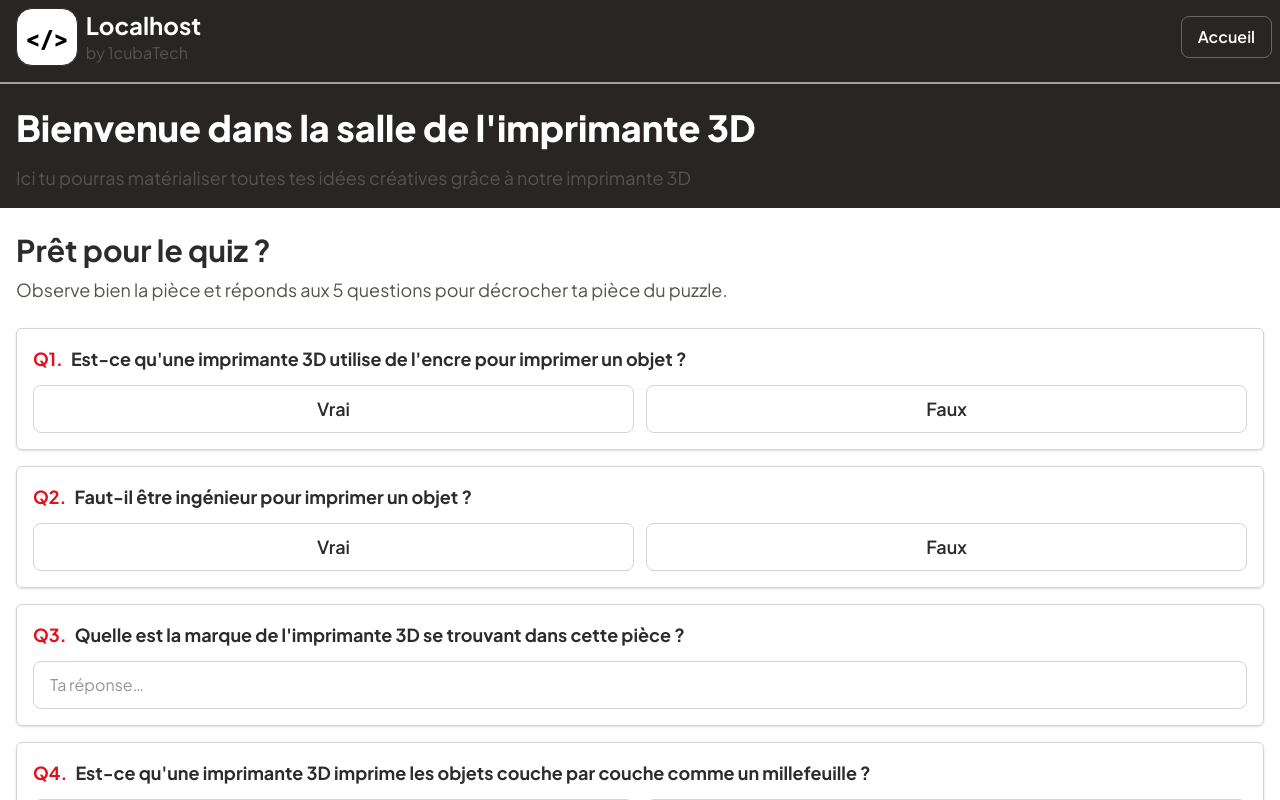
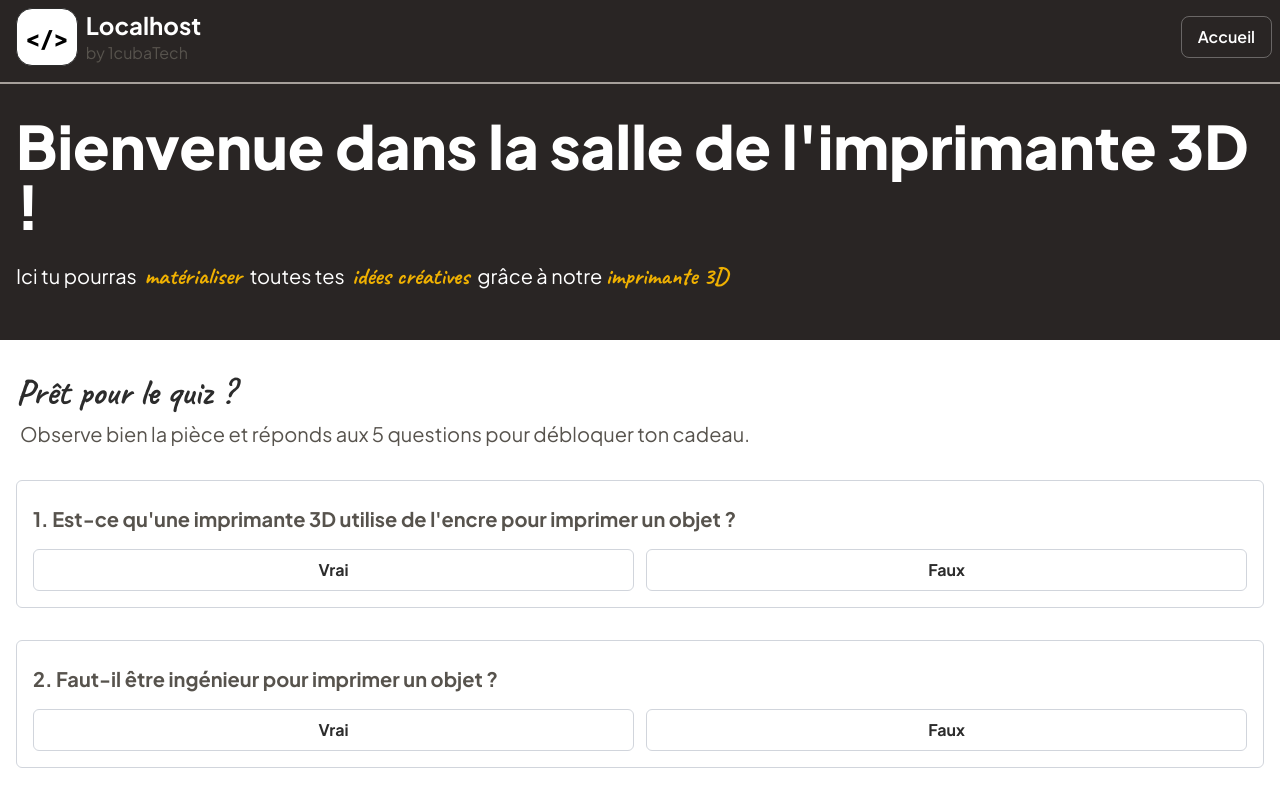
Before and after one commit to Nathan2IQ/404byLocalHost, a Next.js app: page /impression-3d in a window 1280 px wide. Shown: the top 800 px of the page. Built offline with nearby package versions, Linux system fonts and the light colour scheme.

Commit message:
Page impression 3D : style coworking

```diff
--- a/app/impression-3d/ImprimanteQuiz.tsx
+++ b/app/impression-3d/ImprimanteQuiz.tsx
@@ -1,15 +1,17 @@
 "use client";
 
-import { useEffect, useRef, useState } from "react";
+import { useState, type FormEvent } from "react";
 import { markRoomSolved, solvedCount } from "@/lib/progress";
 
 // Nombre total de salles à résoudre pour compléter le jeu (comme dans EnigmeInput).
 const TOTAL_ROOMS = 4;
 
+// Question du quiz : Vrai/Faux (réponse unique) ou texte libre (réponses acceptées).
 type Question =
   | { id: string; label: string; type: "bool"; answer: "vrai" | "faux" }
   | { id: string; label: string; type: "text"; accepted: string[] };
 
+// Les 5 questions du quiz, avec leurs bonnes réponses.
 const QUESTIONS: Question[] = [
   {
     id: "q1",
@@ -47,7 +49,7 @@ const QUESTIONS: Question[] = [
   },
 ];
 
-// Nom d'hôte par défaut d'OctoPi (résolu en mDNS sur le Wi-Fi local).
+// Accès à OctoPi pour lancer l'impression du cadeau (nom d'hôte par défaut, résolu sur le Wi-Fi local).
 const PRINTER_URL = "http://octopi.local";
 const PRINTER_USER = "guest";
 const PRINTER_PASSWORD = "guest";
@@ -63,27 +65,30 @@ function normalize(value: string) {
     .replace(/[^a-z0-9]/g, "");
 }
 
+// Vrai si la saisie contient une des réponses acceptées (ex. "Creality Ender 3" -> "ender").
 function matches(value: string, accepted: string[]) {
   const input = normalize(value);
   return input !== "" && accepted.some((a) => input.includes(a));
 }
 
+// Vérifie la réponse du joueur à une question du quiz.
 function isCorrect(question: Question, value: string) {
   if (question.type === "bool") return value === question.answer;
   return matches(value, question.accepted);
 }
 
-function Credential({ label, value }: { label: string; value: string }) {
-  return (
-    <div className="flex items-center justify-between gap-3 rounded-lg border border-border bg-bg px-4 py-3">
-      <span className="text-text-secondary">{label}</span>
-      <code className="select-all font-mono text-lg font-bold text-text">
-        {value}
-      </code>
-    </div>
-  );
+// Classes du champ texte selon le résultat (bordure rouge/verte), reprises d'EnigmeInput.
+function inputClass(statut: "idle" | "incorrecte" | "correcte") {
+  return `border rounded-md p-2 mt-4 w-full bg-white ${
+    statut === "incorrecte"
+      ? "border-red-600 focus:outline-red-600"
+      : statut === "correcte"
+        ? "border-green-700 focus:outline-green-700"
+        : "border-gray-300"
+  }`;
 }
 
+// Étape cadeau, affichée après le quiz réussi : impression via OctoPi, puis question sur l'objet imprimé qui valide la salle.
 function PrintStep() {
   const [printedText, setPrintedText] = useState<string | null>(null);
   // Non-null déclenche l'affichage du pop-up de confirmation (contient le nombre de salles restantes).
@@ -91,7 +96,8 @@ function PrintStep() {
   const correct =
     printedText !== null && matches(printedText, PRINTED_TEXT_ACCEPTED);
 
-  function handleSubmit(e: React.FormEvent<HTMLFormElement>) {
+  // Vérifie le texte lu sur l'objet ; si c'est bon, marque la salle comme résolue.
+  function handleSubmit(e: FormEvent<HTMLFormElement>) {
     e.preventDefault();
     const value = String(new FormData(e.currentTarget).get("objet") ?? "");
     setPrintedText(value);
@@ -104,59 +110,95 @@ function PrintStep() {
   }
 
   return (
-    <div className="flex flex-col gap-4 rounded-md border border-border bg-bg p-4 shadow-sm">
-      <h4 className="text-2xl font-bold text-text">🎁 Ton cadeau</h4>
-      <p className="text-lg text-text-secondary">
-        Lance l&apos;impression de ton cadeau depuis l&apos;adresse suivante :
+    <>
+      <div className="px-4 py-8 bg-neutral-dark">
+        <h4 className="text-3xl font-bold text-white mb-2">
+          Tu as gagné un petit{" "}
+          <span className="font-bold text-5xl pr-1 font-caveat text-yellow-500">
+            cadeau de bienvenue
+          </span>{" "}
+          !
+        </h4>
+        <p className="text-white px-1 pt-2 text-xl">
+          Lance son impression depuis{" "}
+          <span className="font-bold text-2xl pr-1.5 font-caveat text-yellow-500">
+            OctoPi
+          </span>
+          en te connectant avec :
+        </p>
+        <p className="text-white px-1 pt-2 text-xl">
+          Utilisateur :{" "}
+          <span className="font-bold text-2xl font-caveat text-yellow-500">
+            {PRINTER_USER}
+          </span>
+          <br />
+          Mot de passe :{" "}
+          <span className="font-bold text-2xl font-caveat text-yellow-500">
+            {PRINTER_PASSWORD}
+          </span>
         </p>
         <a
           href={PRINTER_URL}
           target="_blank"
           rel="noopener noreferrer"
-        className="break-all rounded-lg border border-border px-4 py-3 font-mono text-primary underline"
+          className="mt-4 block w-full rounded-lg bg-yellow-500 px-4 py-2 text-center font-bold text-white hover:bg-yellow-600"
         >
-        {PRINTER_URL}
+          Ouvrir OctoPi
         </a>
-      <p className="text-lg text-text-secondary">Connecte-toi avec :</p>
-      <div className="flex flex-col gap-2">
-        <Credential label="Utilisateur" value={PRINTER_USER} />
-        <Credential label="Mot de passe" value={PRINTER_PASSWORD} />
       </div>
 
-      <form onSubmit={handleSubmit} className="flex flex-col gap-3">
-        <label htmlFor="objet" className="text-lg font-bold text-text">
+      <div className="py-8 px-4 bg-white">
+        <h3 className="text-4xl font-bold font-caveat mb-2">
+          Partage-nous ta trouvaille !
+        </h3>
+
+        <div className="flex flex-col mt-8 mb-4 border border-gray-300 p-4 rounded-md bg-olive-100">
+          <form onSubmit={handleSubmit}>
+            <label
+              htmlFor="objet"
+              className="text-text-secondary font-bold pb-4 pt-2 text-xl"
+            >
               Que peux-tu lire sur l&apos;objet imprimé ?
             </label>
             <input
               id="objet"
               type="text"
               name="objet"
-          placeholder="Ta réponse…"
+              placeholder="Votre réponse"
               autoComplete="off"
               autoCapitalize="none"
               autoCorrect="off"
               spellCheck={false}
-          enterKeyHint="done"
               required
-          className="min-h-12 w-full rounded-lg border border-border bg-bg px-4 text-base text-text"
+              className={inputClass(
+                printedText === null
+                  ? "idle"
+                  : correct
+                    ? "correcte"
+                    : "incorrecte"
+              )}
             />
             <button
               type="submit"
-          className="btn-primary min-h-12 w-full touch-manipulation text-lg"
+              className="mt-4 w-full bg-yellow-400 font-bold py-2 px-4 rounded-md"
             >
-          Vérifier
+              Valider
             </button>
             {printedText !== null && (
               <p
                 role="status"
-            className={`font-semibold ${correct ? "text-green" : "text-primary"}`}
+                className={`mt-3 font-semibold ${
+                  correct ? "text-green-800" : "text-red-700"
+                }`}
               >
                 {correct
-              ? "✅ Bonne réponse, bien joué !"
-              : "❌ Ce n'est pas ça, regarde bien l'objet…"}
+                  ? "Bonne réponse ! Bien joué !"
+                  : "Ce n'est pas encore ça. Réessaie !"}
               </p>
             )}
           </form>
+        </div>
+      </div>
 
       {/* Pop-up de confirmation affiché uniquement après une réponse correcte (identique à EnigmeInput). */}
       {restantes !== null && (
@@ -184,29 +226,22 @@ function PrintStep() {
           </div>
         </div>
       )}
-    </div>
+    </>
   );
 }
 
+// Quiz de la salle : 5 questions, correction à la validation, puis étape cadeau si tout est juste.
 export default function ImprimanteQuiz() {
   const [answers, setAnswers] = useState<Record<string, string>>({});
-  // Incrémenté à chaque validation pour redéfiler vers le résultat.
-  const [submitCount, setSubmitCount] = useState(0);
-  const resultRef = useRef<HTMLDivElement>(null);
+  const [submitted, setSubmitted] = useState(false);
 
-  const submitted = submitCount > 0;
   const score = QUESTIONS.filter((q) =>
     isCorrect(q, answers[q.id] ?? "")
   ).length;
   const won = submitted && score === QUESTIONS.length;
 
-  useEffect(() => {
-    if (submitCount > 0) {
-      resultRef.current?.scrollIntoView({ behavior: "smooth", block: "start" });
-    }
-  }, [submitCount]);
-
-  function handleSubmit(e: React.FormEvent<HTMLFormElement>) {
+  // Récupère les réponses du formulaire et affiche la correction.
+  function handleSubmit(e: FormEvent<HTMLFormElement>) {
     e.preventDefault();
     const data = new FormData(e.currentTarget);
     setAnswers(
@@ -214,35 +249,37 @@ export default function ImprimanteQuiz() {
         QUESTIONS.map((q) => [q.id, String(data.get(q.id) ?? "")])
       )
     );
-    setSubmitCount((n) => n + 1);
+    setSubmitted(true);
   }
 
   return (
-    <section className="bg-bg px-4 py-6">
-      <h3 className="mb-2 text-3xl font-bold text-text">Prêt pour le quiz ?</h3>
-      <p className="mb-6 text-lg text-text-secondary">
-        Observe bien la pièce et réponds aux 5 questions pour décrocher ta pièce
-        du puzzle.
+    <>
+      <div className="py-8 px-4 bg-white">
+        <h3 className="text-4xl font-bold font-caveat mb-2">
+          Prêt pour le quiz ?
+        </h3>
+        <p className="text-text-secondary px-1 text-xl">
+          Observe bien la pièce et réponds aux 5 questions pour débloquer ton
+          cadeau.
         </p>
 
-      <form onSubmit={handleSubmit} className="flex flex-col gap-4">
+        <form onSubmit={handleSubmit}>
           {QUESTIONS.map((q, i) => {
-          const correct = isCorrect(q, answers[q.id] ?? "");
+            const value = answers[q.id] ?? "";
+            const correct = isCorrect(q, value);
+            const statut = !submitted
+              ? "idle"
+              : correct
+                ? "correcte"
+                : "incorrecte";
             return (
               <fieldset
                 key={q.id}
-              className={`flex min-w-0 flex-col gap-3 rounded-md border bg-bg p-4 shadow-sm ${
-                submitted
-                  ? correct
-                    ? "border-green"
-                    : "border-primary"
-                  : "border-border"
-              }`}
+                className="flex min-w-0 flex-col mt-8 mb-4 border border-gray-300 p-4 rounded-md bg-olive-100"
               >
                 <legend className="sr-only">Question {i + 1}</legend>
-              <p className="text-lg font-bold text-text">
-                <span className="mr-2 text-primary">Q{i + 1}.</span>
-                {q.label}
+                <p className="text-text-secondary font-bold pb-4 pt-2 text-xl">
+                  {i + 1}. {q.label}
                 </p>
 
                 {q.type === "bool" ? (
@@ -250,7 +287,7 @@ export default function ImprimanteQuiz() {
                     {(["vrai", "faux"] as const).map((option) => (
                       <label
                         key={option}
-                      className="flex min-h-12 cursor-pointer touch-manipulation select-none items-center justify-center rounded-lg border border-border bg-bg px-4 text-lg font-semibold text-text transition-colors duration-150 active:bg-neutral-light/15 has-checked:border-neutral-dark has-checked:bg-neutral-dark has-checked:text-white has-focus-visible:outline-2 has-focus-visible:outline-offset-2 has-focus-visible:outline-primary"
+                        className="cursor-pointer select-none rounded-md border border-gray-300 bg-white py-2 px-4 text-center font-bold has-checked:border-yellow-400 has-checked:bg-yellow-400 has-focus-visible:outline-2 has-focus-visible:outline-offset-2 has-focus-visible:outline-primary"
                       >
                         <input
                           type="radio"
@@ -264,26 +301,28 @@ export default function ImprimanteQuiz() {
                     ))}
                   </div>
                 ) : (
-                // text-base (16px) minimum : en dessous, iOS zoome sur le champ au focus.
                   <input
                     type="text"
                     name={q.id}
-                  placeholder="Ta réponse…"
+                    placeholder="Votre réponse"
                     autoComplete="off"
                     autoCapitalize="none"
                     autoCorrect="off"
                     spellCheck={false}
-                  enterKeyHint="done"
                     required
-                  className="min-h-12 w-full rounded-lg border border-border bg-bg px-4 text-base text-text"
+                    className={inputClass(statut)}
                   />
                 )}
 
                 {submitted && (
                   <p
-                  className={`font-semibold ${correct ? "text-green" : "text-primary"}`}
+                    className={`mt-3 font-semibold ${
+                      correct ? "text-green-800" : "text-red-700"
+                    }`}
                   >
-                  {correct ? "✅ Bonne réponse !" : "❌ Essaie encore…"}
+                    {correct
+                      ? "Bonne réponse ! Bien joué !"
+                      : "Ce n'est pas encore ça. Réessaie !"}
                   </p>
                 )}
               </fieldset>
@@ -292,45 +331,27 @@ export default function ImprimanteQuiz() {
 
           <button
             type="submit"
-          className="btn-primary min-h-12 w-full touch-manipulation text-lg"
+            className="mt-4 w-full bg-yellow-400 font-bold py-2 px-4 rounded-md"
           >
-          Valider mes réponses
+            Valider
           </button>
-      </form>
 
           {submitted && (
-        <div
-          ref={resultRef}
+            <p
               role="status"
-          className={`mt-4 scroll-mt-4 rounded-md border p-4 text-center ${
-            won
-              ? "border-green bg-green/10 text-text"
-              : "border-primary/40 bg-primary/5 text-text"
+              className={`mt-3 font-semibold text-xl ${
+                won ? "text-green-800" : "text-red-700"
               }`}
             >
-          {won ? (
-            <>
-              <p className="text-3xl font-caveat text-green">
-                Bravo, tu as réussi le quiz ! 🎉
-              </p>
-              <p className="text-text-secondary">
-                Tu as gagné un petit cadeau 🎁
-              </p>
-            </>
-          ) : (
-            <p className="font-semibold">
-              {score} / {QUESTIONS.length} bonnes réponses. Corrige les erreurs
-              et retente ta chance !
+              {won
+                ? "Bravo, tu as réussi le quiz ! 🎉"
+                : `${score} / ${QUESTIONS.length} bonnes réponses. Corrige les erreurs et retente ta chance !`}
             </p>
           )}
+        </form>
       </div>
-      )}
 
-      {won && (
-        <div className="mt-4">
-          <PrintStep />
-        </div>
-      )}
-    </section>
+      {won && <PrintStep />}
+    </>
   );
 }
--- a/app/impression-3d/page.tsx
+++ b/app/impression-3d/page.tsx
@@ -3,21 +3,32 @@ import ImprimanteQuiz from "./ImprimanteQuiz";
 
 // Route accessible uniquement via QR code : ne pas y lier depuis la navigation.
 export const metadata: Metadata = {
-  title: "Imprimante - Localhost",
+  title: "Impression 3D - Localhost",
 };
 
-export default function ImprimantePage() {
+// Page de la salle impression 3D : présentation de la salle, puis quiz.
+export default function Impression3DPage() {
   return (
-    <div className="flex flex-col flex-1 font-sans">
-      <main className="flex w-full flex-col">
-        <div className="px-4 pt-6 pb-4">
-          {/* text-4xl : en text-6xl, "l'imprimante" déborde d'un écran de 360px. */}
-          <h2 className="text-4xl text-white font-extrabold mb-2 wrap-break-word">
-            Bienvenue dans la salle de l&apos;imprimante 3D
+    <div className="flex flex-col flex-1 items-center justify-center font-sans">
+      <main className="flex flex-col">
+        <div className="p-4 mt-4">
+          {/* wrap-break-word : en text-6xl, "l'imprimante" est plus large qu'un écran de téléphone. */}
+          <h2 className="text-6xl text-white font-extrabold mb-2 wrap-break-word">
+            Bienvenue dans la salle de l&apos;imprimante 3D !
           </h2>
-          <p className="text-lg pt-2 text-text-secondary">
-            Ici tu pourras matérialiser toutes tes idées créatives grâce à notre
-            imprimante 3D
+          <p className="text-xl py-4 mb-4 text-white">
+            Ici tu pourras{" "}
+            <span className="font-bold text-2xl pl-1 pr-2 font-caveat text-yellow-500">
+              matérialiser
+            </span>
+            toutes tes{" "}
+            <span className="font-bold text-2xl pl-1 pr-2 font-caveat text-yellow-500">
+              idées créatives
+            </span>
+            grâce à notre{" "}
+            <span className="font-bold text-2xl font-caveat text-yellow-500">
+              imprimante 3D
+            </span>
           </p>
         </div>
 
```
Lines whose indentation alone changed are shown as unchanged.
